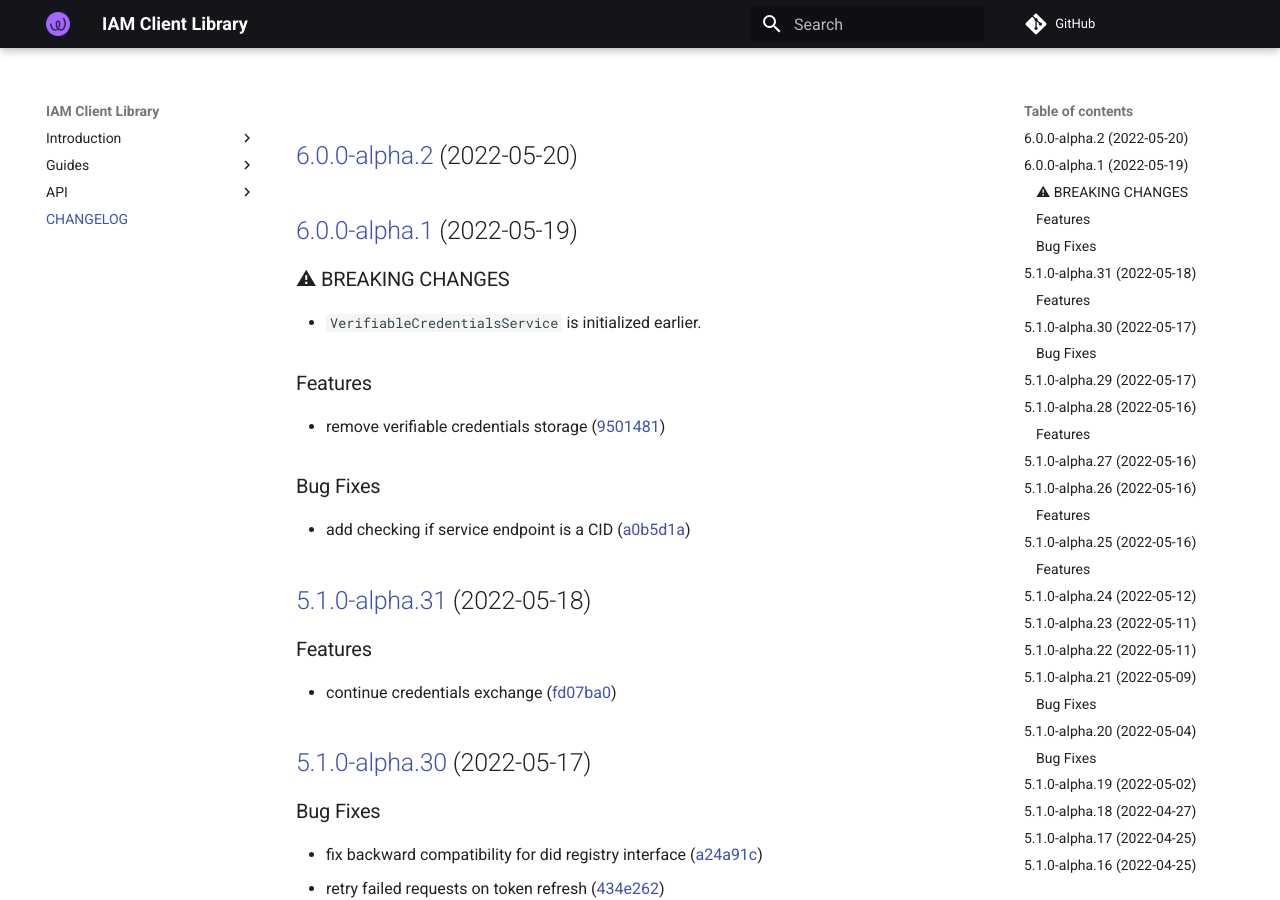
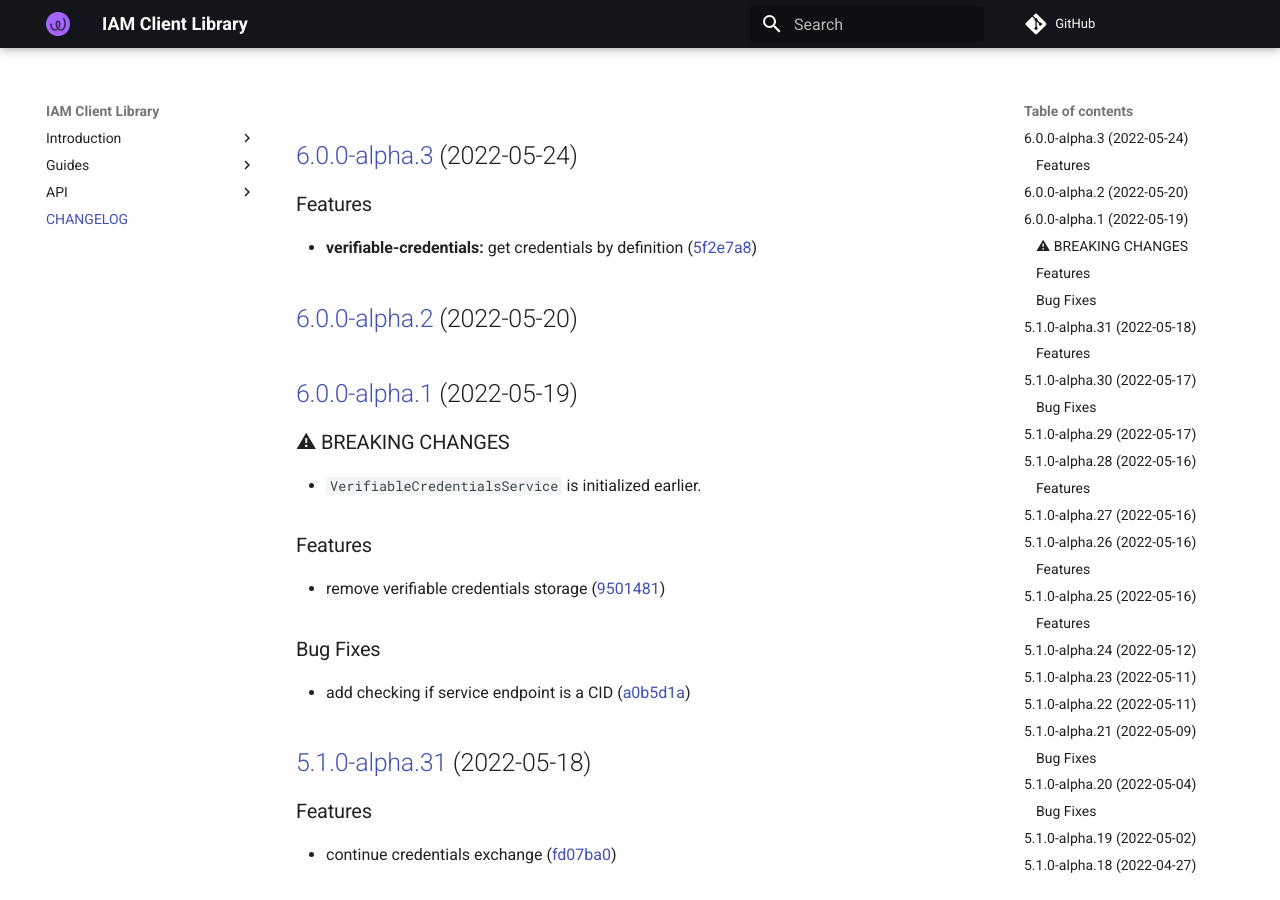
Before and after one commit to energywebfoundation/iam-client-lib, an MkDocs documentation site: the page built from docs/CHANGELOG.md, in a window 1280 px wide and 900 px high. Built offline with MkDocs 1.6.1 and Material for MkDocs 9.7.7, drawn with Linux system fonts in a browser that asks for light colours; comment, search, counter and statistics services are not loaded.

Commit message:
chore(release): 6.0.0-alpha.3 [skip ci]
## [6.0.0-alpha.3](https://github.com/energywebfoundation/iam-client-lib/compare/v6.0.0-alpha.2...v6.0.0-alpha.3) (2022-05-24)

### Features

* **verifiable-credentials:** get credentials by definition ([5f2e7a8](https://github.com/energywebfoundation/iam-client-lib/commit/5f2e7a82d6c61432609f00dc972cc9441f432fcd))

```diff
--- a/docs/CHANGELOG.md
+++ b/docs/CHANGELOG.md
@@ -1,3 +1,10 @@
+## [6.0.0-alpha.3](https://github.com/energywebfoundation/iam-client-lib/compare/v6.0.0-alpha.2...v6.0.0-alpha.3) (2022-05-24)
+
+
+### Features
+
+* **verifiable-credentials:** get credentials by definition ([5f2e7a8](https://github.com/energywebfoundation/iam-client-lib/commit/5f2e7a82d6c61432609f00dc972cc9441f432fcd))
+
 ## [6.0.0-alpha.2](https://github.com/energywebfoundation/iam-client-lib/compare/v6.0.0-alpha.1...v6.0.0-alpha.2) (2022-05-20)
 
 ## [6.0.0-alpha.1](https://github.com/energywebfoundation/iam-client-lib/compare/v5.1.0-alpha.31...v6.0.0-alpha.1) (2022-05-19)
--- a/package.json
+++ b/package.json
@@ -1,6 +1,6 @@
 {
   "name": "iam-client-lib",
-  "version": "6.0.0-alpha.2",
+  "version": "6.0.0-alpha.3",
   "description": "Library for Decentralized Identity and Access Management",
   "main": "dist/index.js",
   "module": "dist/index.esm.js",
```
